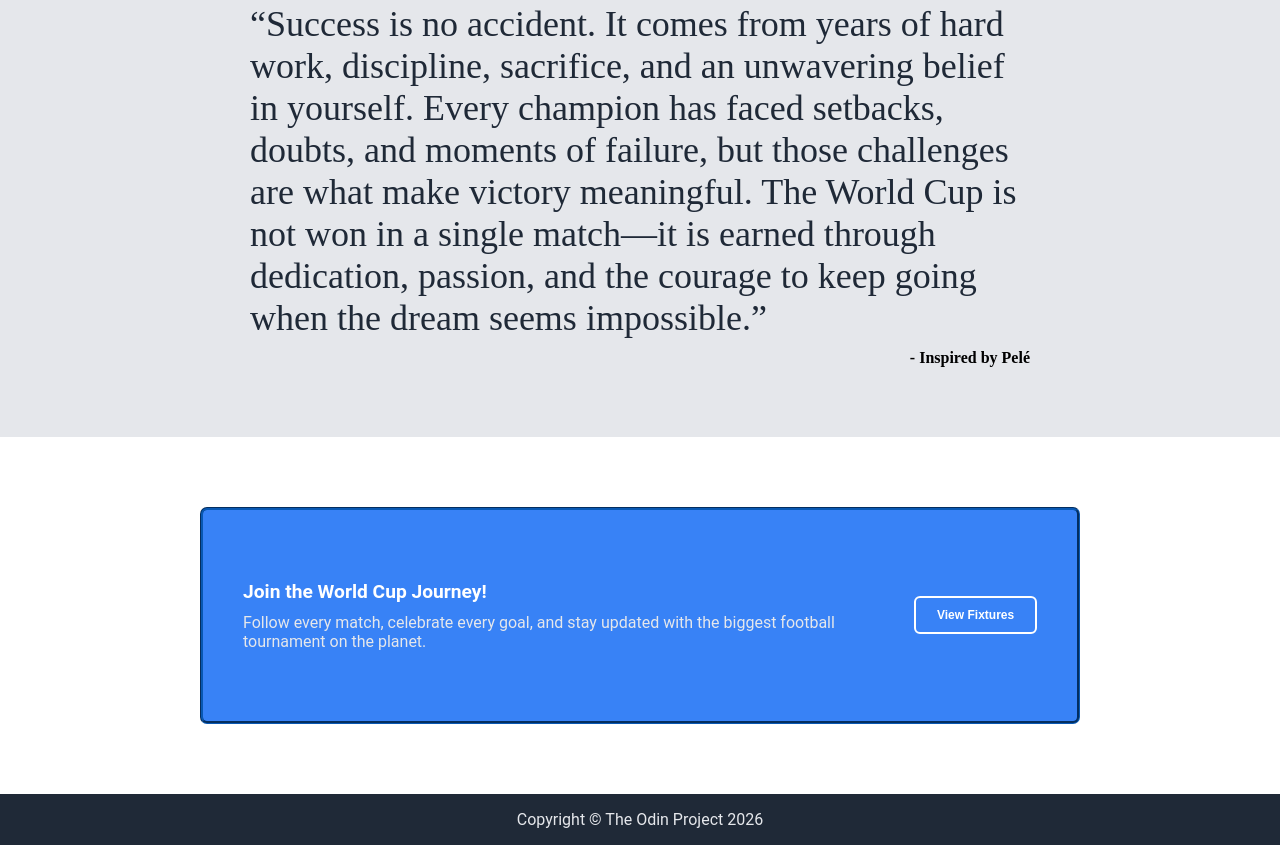
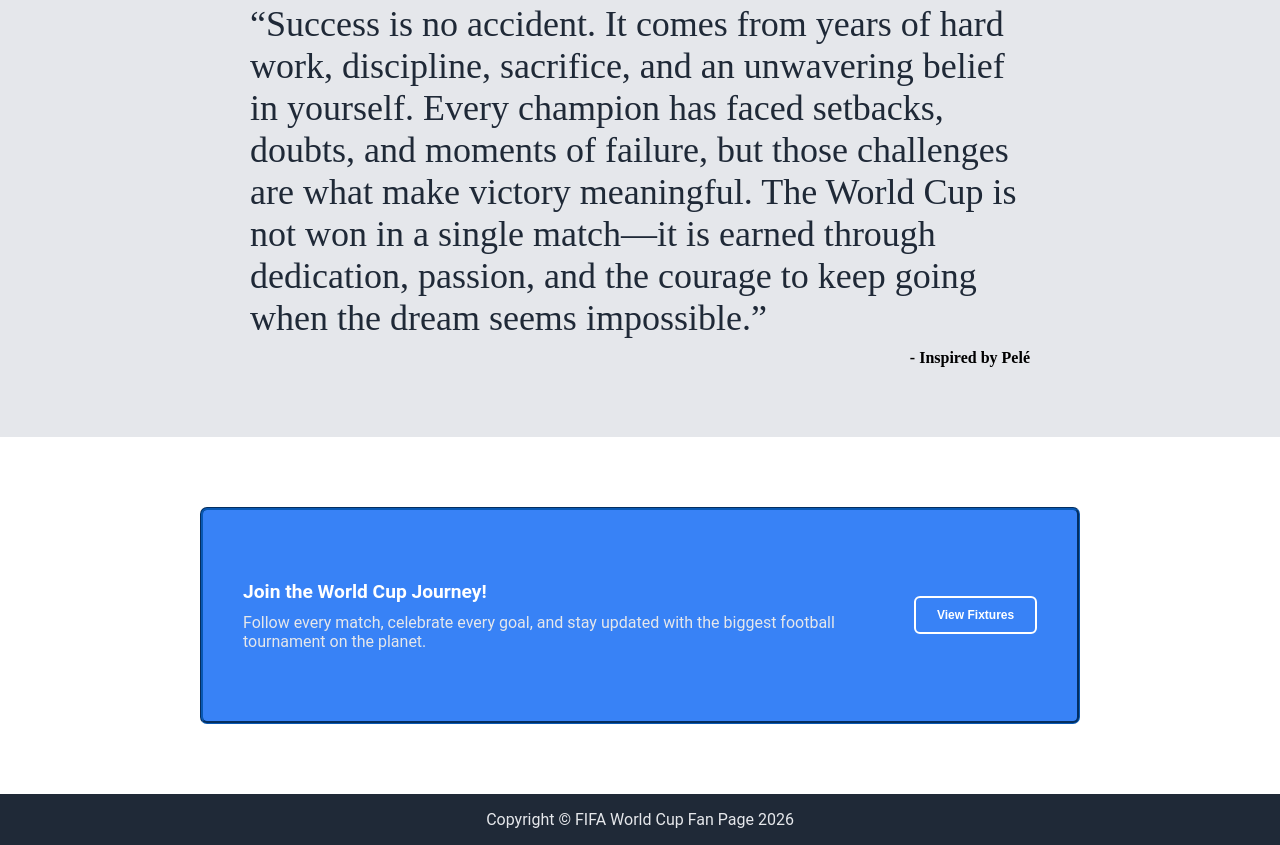
Before and after one commit to Moosa0401/landing-page, a plain HTML site: page index.html in a window 1280 px wide. Shown: the part 1021-1866 px from the top of the page. Drawn offline with Linux system fonts and the light colour scheme.

Commit message:
Complete World Cup landing page

```diff
--- a/index.html
+++ b/index.html
@@ -94,7 +94,7 @@
         <!-- /*footer*/ -->
 
         <div class="footer">
-            Copyright © The Odin Project 2026
+            Copyright © FIFA World Cup Fan Page 2026
         </div>
 
     </body>
```
